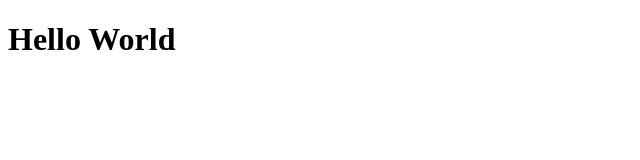
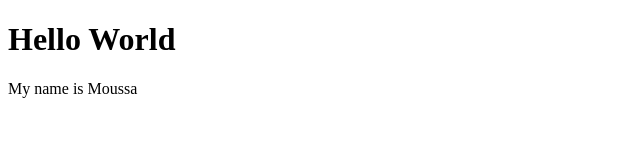
Before and after one commit to moussadiop2005/tp-git, a plain HTML site: page index.html in a window 1280 px wide. Shown: the whole page, without its empty margins (0-640 px from the left). Drawn offline with Linux system fonts and the light colour scheme.

Commit message:
say my name

```diff
--- a/index.html
+++ b/index.html
@@ -9,5 +9,6 @@
   </head>
   <body>
     <h1>Hello World</h1>
+    <p>My name is Moussa</p>
   </body>
 </html>
```
